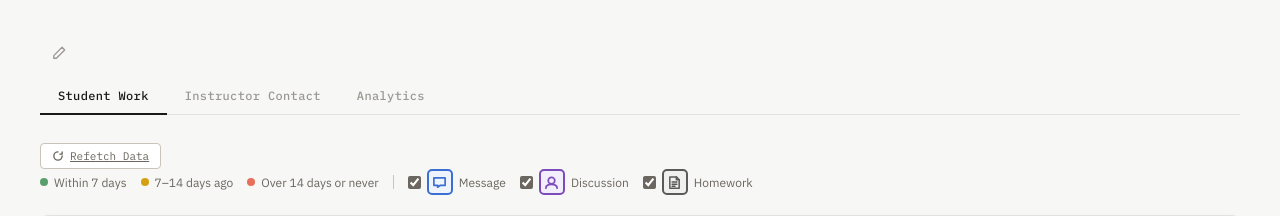
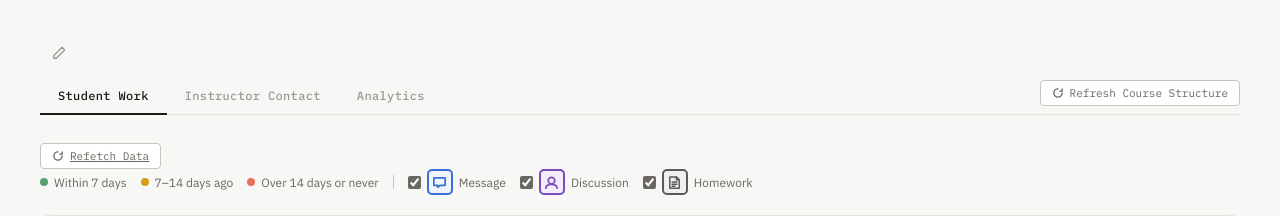
Before and after one commit to Schatzjason/canvas_contact_app, a Flask app: page /course/1 in a window 1280 px wide. Shown: the part 52-268 px from the top of the page. Run offline with Flask 3, Linux system fonts and the light colour scheme; data comes from the database, SQL or seed files in the repository; data that the repository does not hold is empty; parts of the project's set-up code (start-up, migrations or seed data) failed here and were passed over.

Commit message:
Add refresh-course-structore button

```diff
--- a/app/routes/dashboard.py
+++ b/app/routes/dashboard.py
@@ -269,19 +269,13 @@ def flush_cache():
 
 @bp.route('/course/<int:course_id>/refresh-structure', methods=['POST'])
 def refresh_course_structure(course_id):
-    """Invalidate and re-fetch modules and assignment groups for a course."""
+    """Invalidate and re-fetch modules + assignment groups, then recompute module dates."""
     client = CanvasClient()
     client.invalidate_course_structure(course_id)
     client.get_assignment_groups(course_id)
     client.get_modules(course_id)
-    return {'ok': True}
-
-
-@bp.route('/course/<int:course_id>/recompute-module-dates', methods=['POST'])
-def recompute_module_dates(course_id):
-    """Recompute start/end dates for each module in this course."""
-    count = recompute_course_modules(course_id, tz=_get_tz())
-    return {'ok': True, 'count': count}
+    module_count = recompute_course_modules(course_id, tz=_get_tz())
+    return {'ok': True, 'modules': module_count}
 
 
 @bp.route('/course/<int:course_id>/display-name', methods=['POST'])
--- a/app/templates/dashboard/course.html
+++ b/app/templates/dashboard/course.html
@@ -133,7 +133,28 @@
     gap: 0;
     border-bottom: 1px solid var(--border);
     margin-bottom: 24px;
+    align-items: stretch;
   }
+  .tab-bar-spacer { flex: 1; }
+  .refresh-structure-btn {
+    align-self: center;
+    margin-bottom: 6px;
+    display: inline-flex;
+    align-items: center;
+    gap: 6px;
+    font-family: var(--mono);
+    font-size: 11px;
+    color: var(--text-secondary);
+    background: var(--surface);
+    border: 1px solid var(--border-strong);
+    padding: 5px 11px;
+    border-radius: 4px;
+    cursor: pointer;
+    transition: all 0.12s ease;
+  }
+  .refresh-structure-btn:hover:not(:disabled) { background: var(--border); color: var(--text-primary); }
+  .refresh-structure-btn:disabled { opacity: 0.5; cursor: wait; }
+  .refresh-structure-btn svg { width: 12px; height: 12px; }
   .tab-link {
     font-family: var(--mono);
     font-size: 12px;
@@ -458,6 +479,15 @@
     <a class="tab-link{% if active_tab == 'timeline' %} active{% endif %}" href="{{ url_for('dashboard.course', course_id=course.id, tab='timeline') }}">Student Work
     <a class="tab-link{% if active_tab == 'submissions' %} active{% endif %}" href="{{ url_for('dashboard.course', course_id=course.id, tab='submissions') }}">Instructor Contact</a>
     <a class="tab-link{% if active_tab == 'analytics' %} active{% endif %}" href="{{ url_for('dashboard.course', course_id=course.id, tab='analytics') }}">Analytics</a>
+    <div class="tab-bar-spacer"></div>
+    <button type="button" class="refresh-structure-btn" id="refresh-structure-btn"
+            data-url="{{ url_for('dashboard.refresh_course_structure', course_id=course.id) }}"
+            title="Re-fetch modules and assignments from Canvas, then recompute module dates">
+      <svg viewBox="0 0 16 16" fill="none" stroke="currentColor" stroke-width="1.8" stroke-linecap="round" stroke-linejoin="round">
+        <path d="M13.5 8A5.5 5.5 0 1 1 8 2.5"/><path d="M13.5 2.5v3h-3"/>
+      </svg>
+      Refresh Course Structure
+    </button>
   </div>
 </div>
 
@@ -878,5 +908,32 @@
     }
   });
 })();
+
+// Refresh Course Structure
+(function () {
+  var btn = document.getElementById('refresh-structure-btn');
+  if (!btn) return;
+  var originalText = btn.querySelector('svg').outerHTML + ' Refresh Course Structure';
+  btn.addEventListener('click', function () {
+    btn.disabled = true;
+    btn.innerHTML = btn.querySelector('svg').outerHTML + ' Refreshing…';
+    fetch(btn.dataset.url, { method: 'POST' })
+      .then(function (r) { return r.json(); })
+      .then(function (data) {
+        if (data && data.ok) {
+          window.location.reload();
+        } else {
+          btn.innerHTML = originalText;
+          btn.disabled = false;
+          alert('Refresh failed.');
+        }
+      })
+      .catch(function () {
+        btn.innerHTML = originalText;
+        btn.disabled = false;
+        alert('Refresh failed.');
+      });
+  });
+})();
 </script>
 {% endblock %}
```
